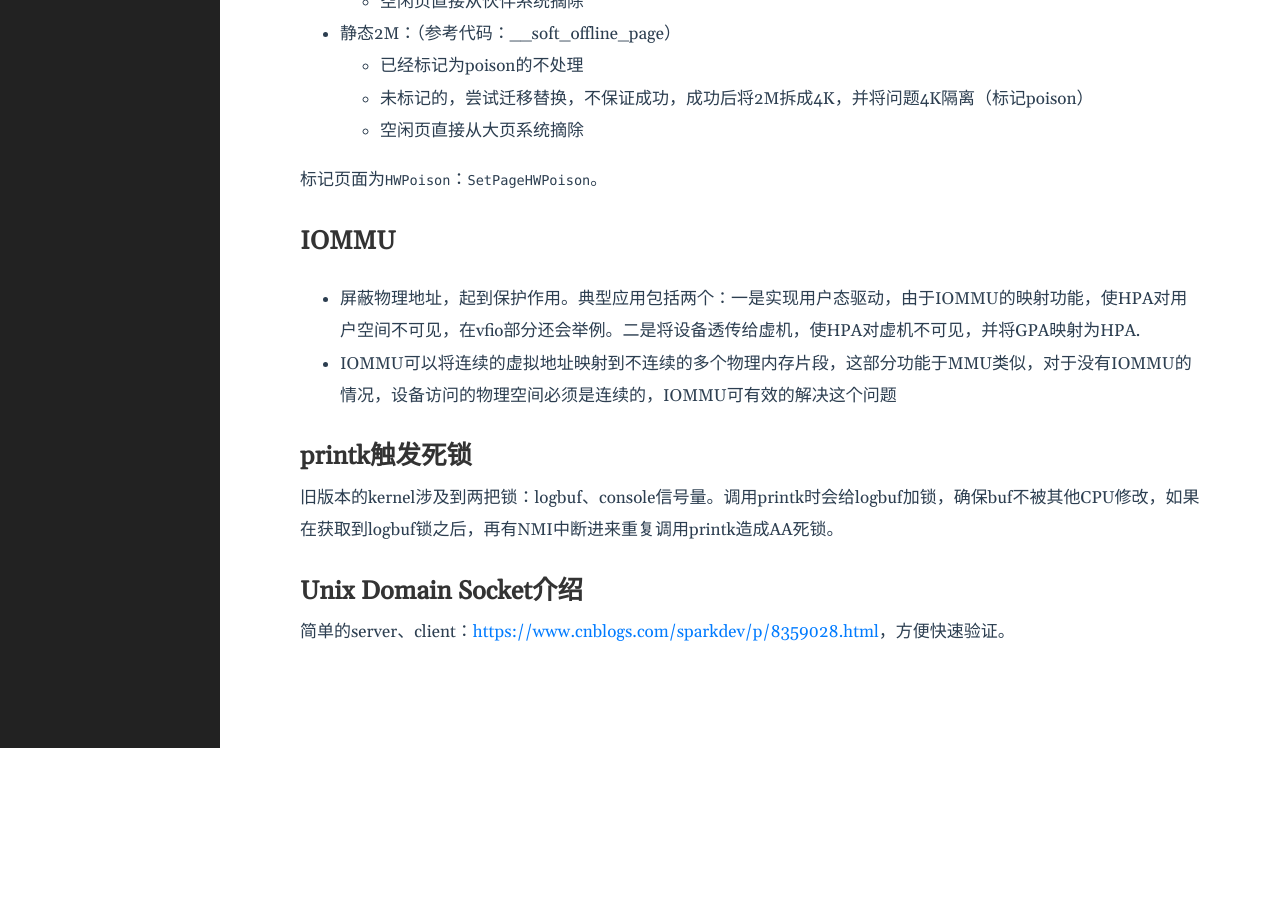
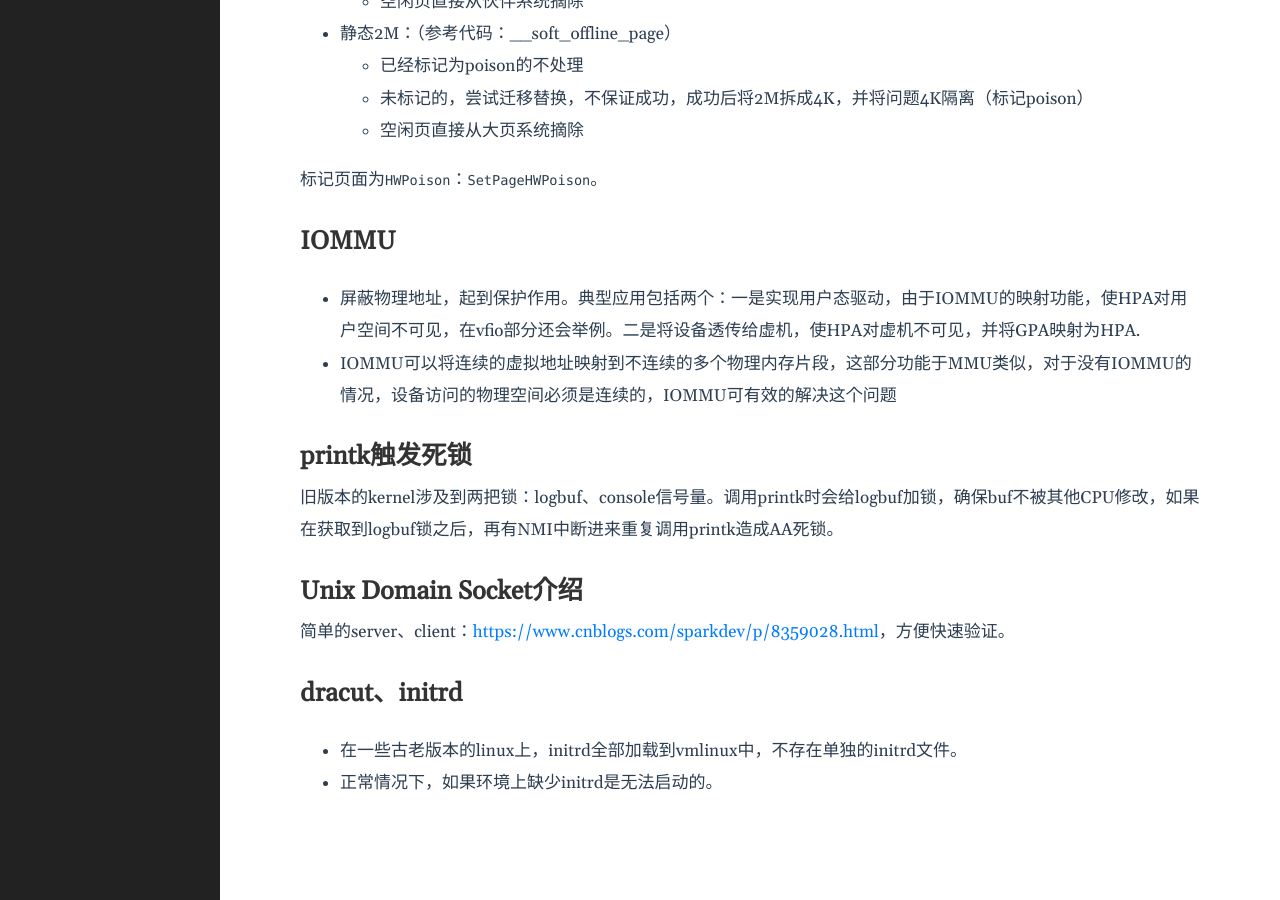
Before and after one commit to lclgo/lclgo.github.io, a Jekyll site: the page built from _posts/2020-01-01-draft.md, in a window 1280 px wide and 900 px high, scrolled down 1023 px. Built offline with Jekyll 4.4.1, drawn with Linux system fonts in a browser that asks for light colours; before the commit the page ends 1771 px from its top, so only the background shows below that.

Commit message:
draft about dracut and initrd

```diff
--- a/_posts/2020-01-01-draft.md
+++ b/_posts/2020-01-01-draft.md
@@ -59,3 +59,8 @@ ELF文件中，部分段会存在`FileSize`，`MemSize`不一致的情况，原
 ## Unix Domain Socket介绍
 
 简单的server、client：<https://www.cnblogs.com/sparkdev/p/8359028.html>，方便快速验证。
+
+## dracut、initrd
+
+* 在一些古老版本的linux上，initrd全部加载到vmlinux中，不存在单独的initrd文件。
+* 正常情况下，如果环境上缺少initrd是无法启动的。
```
